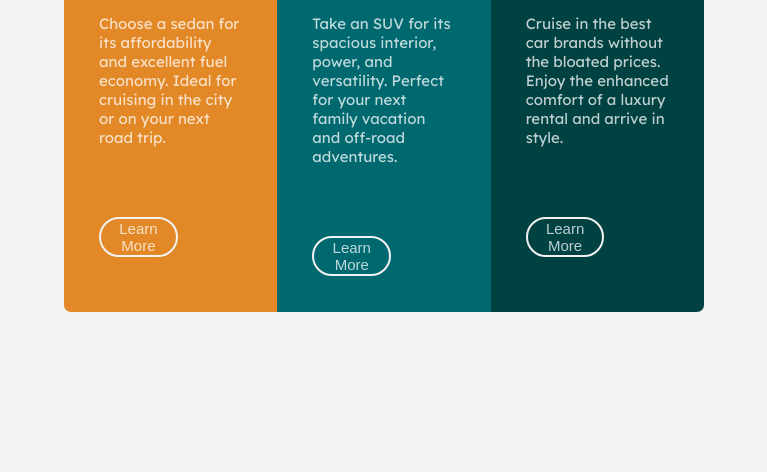
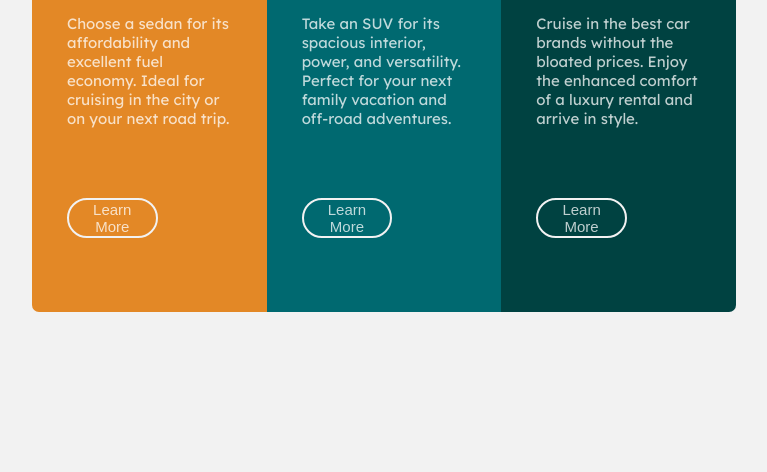
Before and after one commit to AnuoluwapoAina/Grid-Card-component, a plain HTML site: page index.html in a window 1280 px wide. Shown: the part 328-800 px from the top of the page, without its empty margins (256-1023 px from the left). Drawn offline with Linux system fonts and the light colour scheme.

Commit message:
update css

```diff
--- a/styles.css
+++ b/styles.css
@@ -1,7 +1,6 @@
 @import url('https://fonts.googleapis.com/css2?family=Big+Shoulders+Display:wght@700&family=Lexend+Deca&display=swap');
 
-
-  *{
+*{
   box-sizing: border-box;
 }
 
@@ -15,10 +14,8 @@ h1,h2,h3,h4,h5,h6,p {
   margin:0;
 }
 
-
-.left-inner, .middle-inner, .right-inner {
+.left-inner, .middle-inner, .right-inner{
   margin: 35px;
-
 }
 
 .container h1 {
@@ -26,7 +23,9 @@ h1,h2,h3,h4,h5,h6,p {
   color:  hsl(0, 0%, 95%);
   margin-top: 35px;
   font-family: "Big Shoulders Display", sans-serif;
+
 }
+
 
 .container p {
   margin-top: 30px;
@@ -35,17 +34,18 @@ h1,h2,h3,h4,h5,h6,p {
   font-family: 'Lexend Deca', sans-serif;
 }
 
+
 .after-body {
   background: hsl(0, 0%, 95%);
   width: 100%;
-  height: 100vh;
+  min-height: 100vh;
   justify-content: center;
   align-items:center;
   display: flex;
 }
 
 .container {
-  width: 50%;
+  width: 55%;
   height: 60vh;
   display: grid;
   grid-template-columns: repeat(3, 3fr);
```
